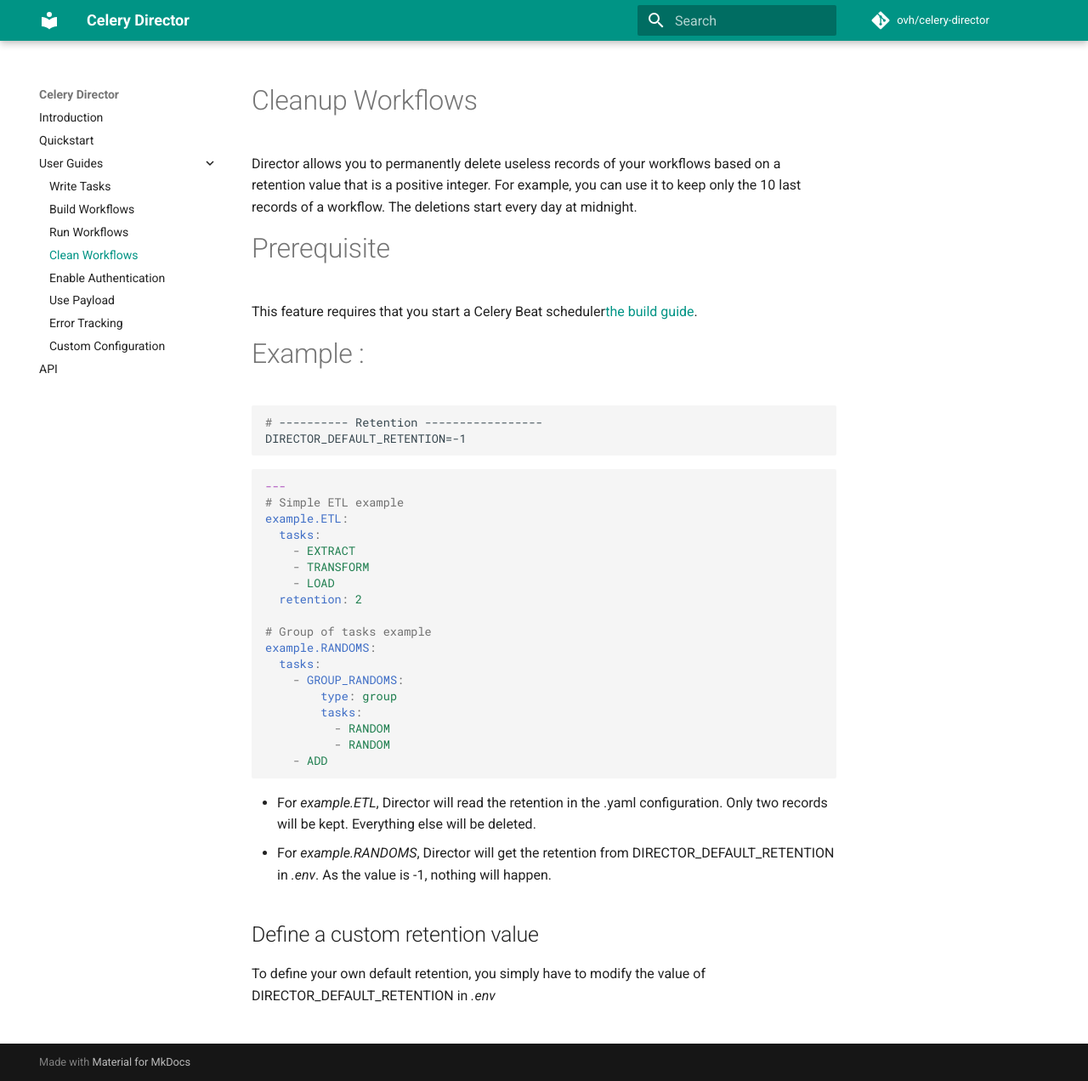
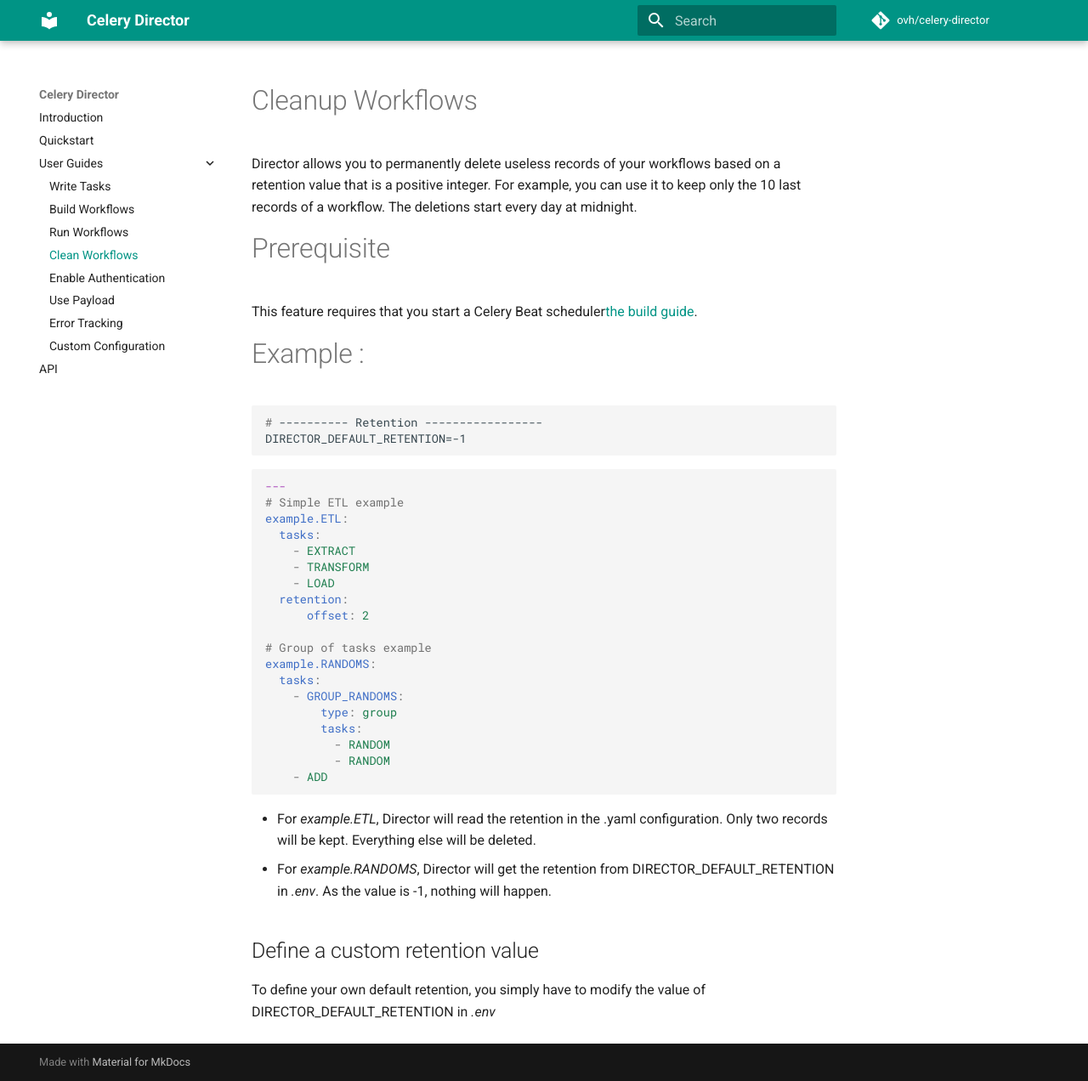
Before and after one commit to ovh/celery-director, an MkDocs documentation site: the page built from docs/docs/guides/clean-workflows.md, in a window 1280 px wide and 1272 px high. Shown: the whole window at 85% size. Built offline with MkDocs 1.6.1 and Material for MkDocs 9.7.7, drawn with Linux system fonts in a browser that asks for light colours; comment, search, counter and statistics services are not loaded.

Commit message:
feat: change the yaml syntax of retention value
Signed-off-by: Cedric Joseph <cedric.joseph@corp.ovh.com>

```diff
--- a/director/__init__.py
+++ b/director/__init__.py
@@ -87,7 +87,7 @@
 
     # Register the periodic tasks for Celery Beat
     for workflow, conf in cel_workflows.workflows.items():
-        retention = conf.get("retention", app.config.get("DEFAULT_RETENTION"))
+        retention = conf.get("retention", {}).get("offset", app.config.get("DEFAULT_RETENTION"))
 
         # A dict is built for the periodic cleaning if the retention is valid
         if retention >= 0:
--- a/docs/docs/guides/clean-workflows.md
+++ b/docs/docs/guides/clean-workflows.md
@@ -23,7 +23,8 @@
     - EXTRACT
     - TRANSFORM
     - LOAD
-  retention: 2
+  retention:
+      offset: 2
 
 # Group of tasks example
 example.RANDOMS:
```
